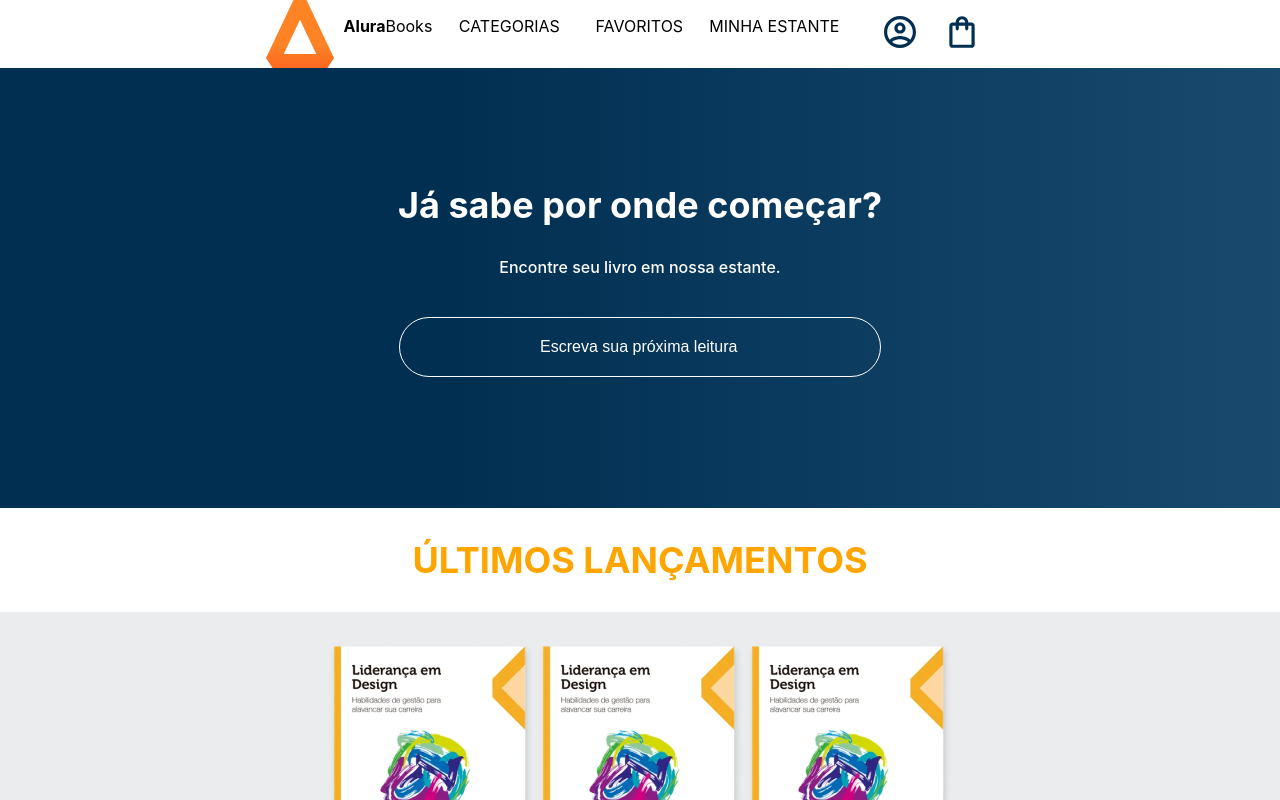
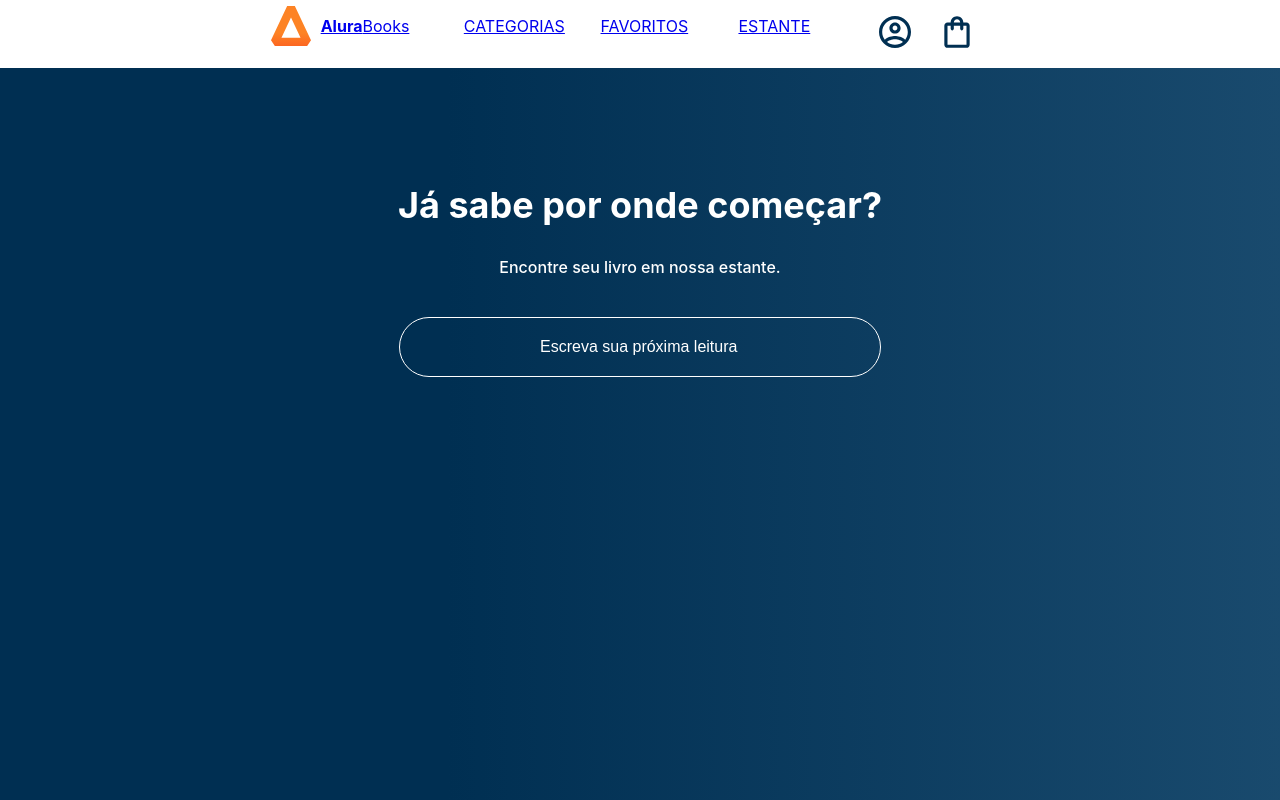
Before and after one commit to nilltonpimenta/alurabooks-react, a React (Create React App) app: page /favoritos in a window 1280 px wide. Shown: the top 800 px of the page. Built offline with nearby package versions, Linux system fonts and the light colour scheme.

Commit message:
Router Favoritos

```diff
--- a/package.json
+++ b/package.json
@@ -9,6 +9,7 @@
     "@testing-library/user-event": "^13.5.0",
     "react": "^19.1.0",
     "react-dom": "^19.1.0",
+    "react-router-dom": "^7.5.0",
     "react-scripts": "5.0.1",
     "styled-components": "^6.1.16",
     "web-vitals": "^2.1.4"
--- a/src/componentes/Header/index.js
+++ b/src/componentes/Header/index.js
@@ -2,6 +2,7 @@
 import OpcoesHeader from "../../componentes/OpcoesHeader";
 import IconesHeader from "../../componentes/IconesHeader";
 import styled from "styled-components";
+import { Link } from "react-router-dom";
 
 const HeaderContainer = styled.header`
     background-color: white;
@@ -12,7 +13,9 @@
 function Header() {
     return (
         <HeaderContainer>
-            <Logo />
+            <Link to="/">
+                <Logo />
+            </Link>
             <OpcoesHeader />
             <IconesHeader />
         </HeaderContainer>
--- a/src/componentes/OpcoesHeader/index.js
+++ b/src/componentes/OpcoesHeader/index.js
@@ -1,3 +1,4 @@
+import { Link } from "react-router-dom";
 import styled from "styled-components";
 
 const Opcoes = styled.ul`
@@ -17,13 +18,15 @@
     }
 `;
 
-const textoOpcoes = ["CATEGORIAS", "FAVORITOS", "MINHA ESTANTE"];
+const textoOpcoes = ["CATEGORIAS", "FAVORITOS", "ESTANTE"];
 
 function OpcoesHeader() {
     return (
         <Opcoes>
             {textoOpcoes.map((texto) => (
-                <Opcao>{texto}</Opcao>
+                <Link to={`/${texto.toLowerCase()}`}>
+                    <Opcao>{texto}</Opcao>
+                </Link>
             ))}
         </Opcoes>
     );
--- a/src/index.js
+++ b/src/index.js
@@ -1,8 +1,11 @@
 import React from "react";
 import ReactDOM from "react-dom/client";
-import App from "./App";
+import Home from "./routes/Home";
 import reportWebVitals from "./reportWebVitals";
 import { createGlobalStyle } from "styled-components";
+import { BrowserRouter, Routes, Route } from "react-router-dom";
+import Header from "./componentes/Header";
+import Favoritos from "./routes/Favoritos";
 
 const GlobalStyle = createGlobalStyle`
   body {
@@ -28,7 +31,13 @@
 root.render(
     <React.StrictMode>
         <GlobalStyle />
-        <App />
+        <BrowserRouter>
+            <Header />
+            <Routes>
+                <Route path="/favoritos" element={<Favoritos />} />
+                <Route path="/" element={<Home />} />
+            </Routes>
+        </BrowserRouter>
     </React.StrictMode>
 );
 
--- a/src/App.js
+++ b/src/routes/Favoritos.js
@@ -1,7 +1,6 @@
-import Header from "./componentes/Header";
+import Header from "../componentes/Header";
 import styled from "styled-components";
-import Pesquisa from "./componentes/Pesquisa";
-import UltimosLancamentos from "./componentes/UltimosLancamentos";
+import Pesquisa from "../componentes/Pesquisa";
 
 const AppContainer = styled.div`
     width: 100vw;
@@ -9,14 +8,12 @@
     background-image: linear-gradient(90deg, #002f52 35%, #326589 165%);
 `;
 
-function App() {
+function Favoritos() {
     return (
         <AppContainer>
-            <Header />
             <Pesquisa />
-            <UltimosLancamentos />
         </AppContainer>
     );
 }
 
-export default App;
+export default Favoritos;
--- /dev/null
+++ b/src/routes/Home.js
@@ -0,0 +1,21 @@
+import Header from "../componentes/Header";
+import styled from "styled-components";
+import Pesquisa from "../componentes/Pesquisa";
+import UltimosLancamentos from "../componentes/UltimosLancamentos";
+
+const AppContainer = styled.div`
+    width: 100vw;
+    height: 100vh;
+    background-image: linear-gradient(90deg, #002f52 35%, #326589 165%);
+`;
+
+function Home() {
+    return (
+        <AppContainer>
+            <Pesquisa />
+            <UltimosLancamentos />
+        </AppContainer>
+    );
+}
+
+export default Home;
```
Also changed, not shown: 1 other file (tests, documents, lock files or other folders).
